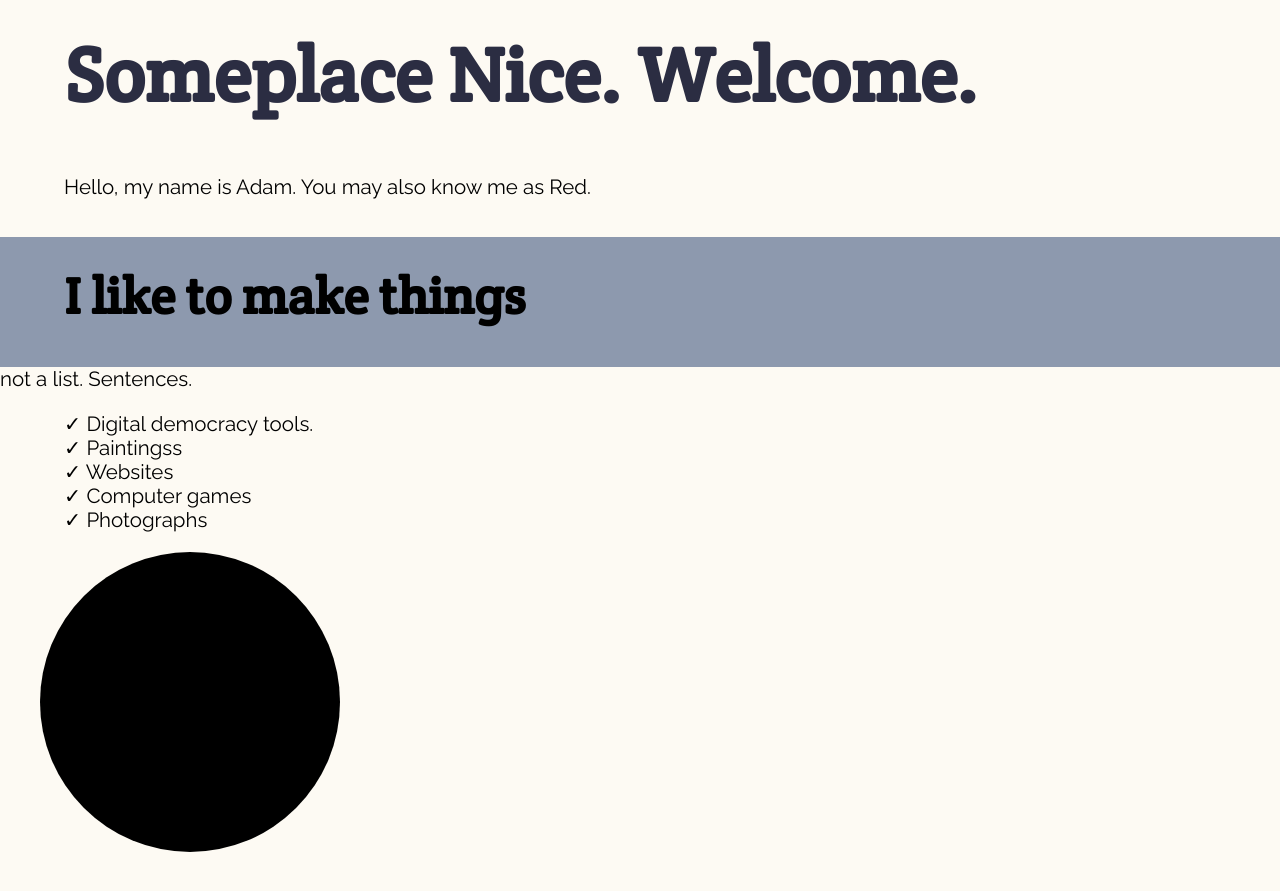
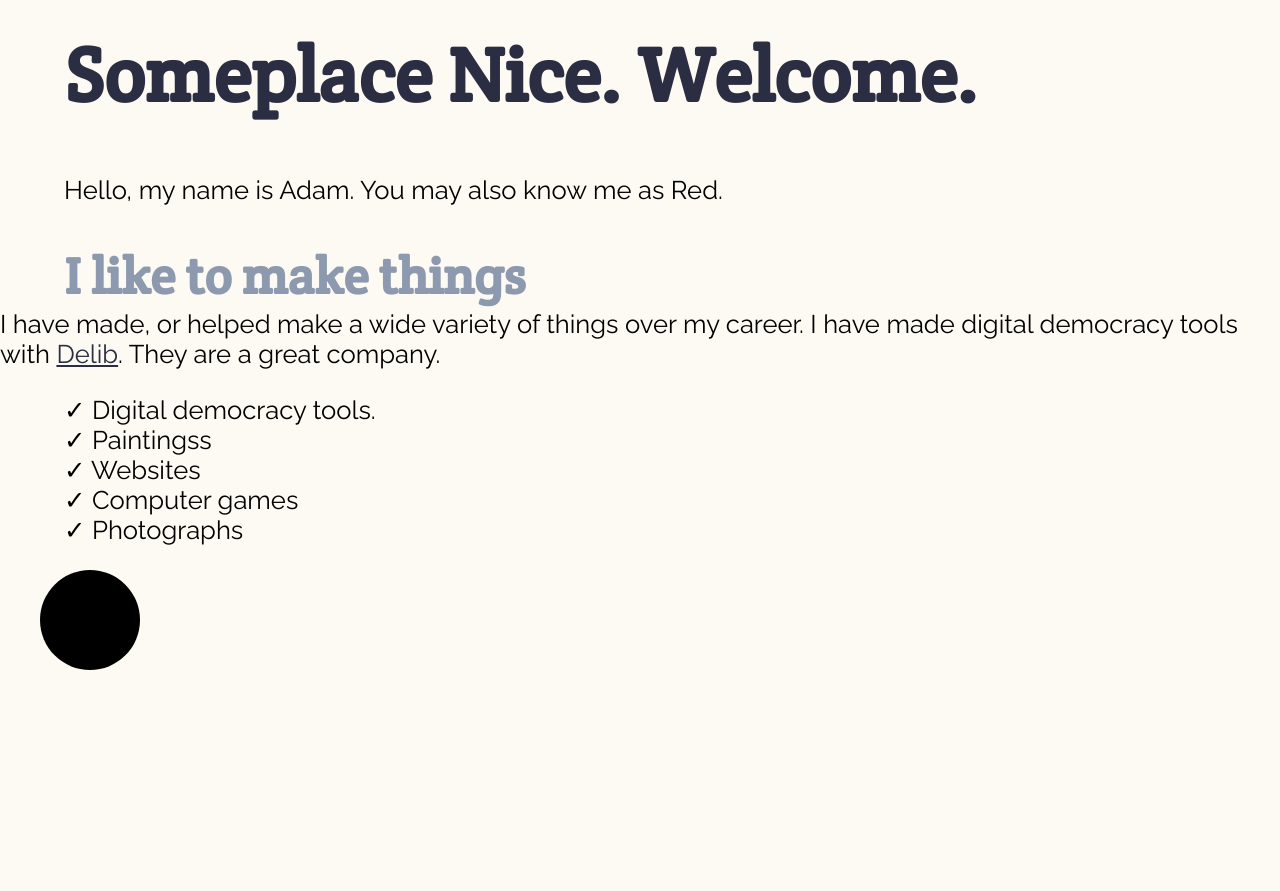
Before and after one commit to adamcheasley/adamcheasley.github.io, a Jekyll site: the page new.html, which Jekyll copies as it is, in a window 1280 px wide. Shown: the top 891 px of the page. Built offline with Jekyll 4.4.1, drawn with Linux system fonts in a browser that asks for light colours.

Commit message:
More words

```diff
--- a/css/main.css
+++ b/css/main.css
@@ -1,7 +1,7 @@
 body {
   margin: 0;
   font-family: 'Raleway', sans-serif;
-  font-size: 1.6vw;
+  font-size: 2vw;
   background-color: #fdfaf3;
 }
 
@@ -31,9 +31,7 @@ h1 {
 }
 
 h2 {
-  background-color: #8D99AE;
-  padding-top: 2%;
-  padding-bottom: 3%;
+  color: #8D99AE;
   font-size: 4vw;
 }
 
--- a/new.html
+++ b/new.html
@@ -12,8 +12,8 @@
       display: block;
       background: black;
       border-radius: 50%;
-      height: 300px;
-      width: 300px;
+      height: 100px;
+      width: 100px;
     }
     </style>
 
@@ -24,7 +24,8 @@
 
     <p>Hello, my name is Adam. You may also know me as Red.<p>
     <h2>I like to make things</h2>
-    not a list. Sentences.
+    I have made, or helped make a wide variety of things over my career. I have made digital democracy tools with
+    <a href="https://delib.net">Delib</a>. They are a great company.
     <ul>
       <li>Digital democracy tools.</li>
        <li>Paintingss </li>
```
